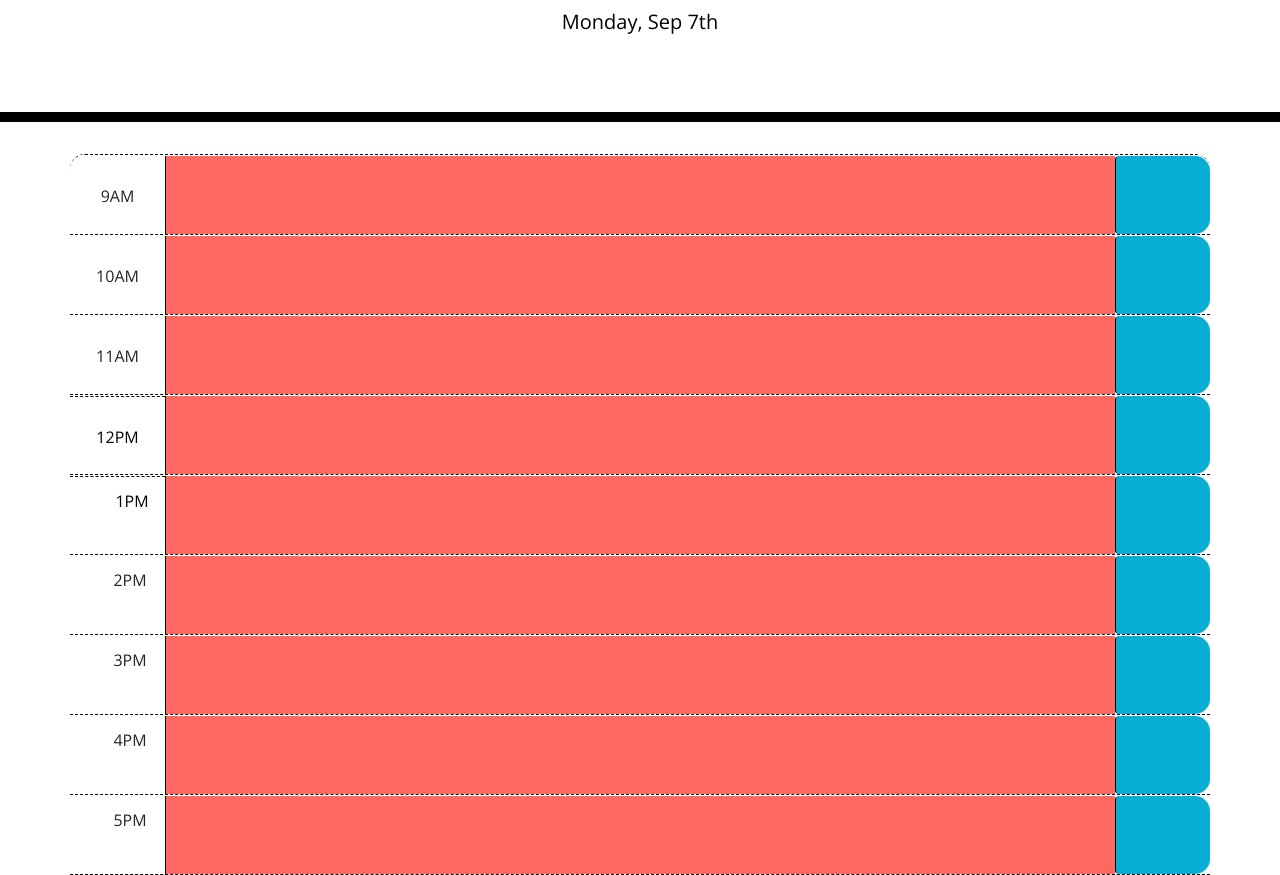
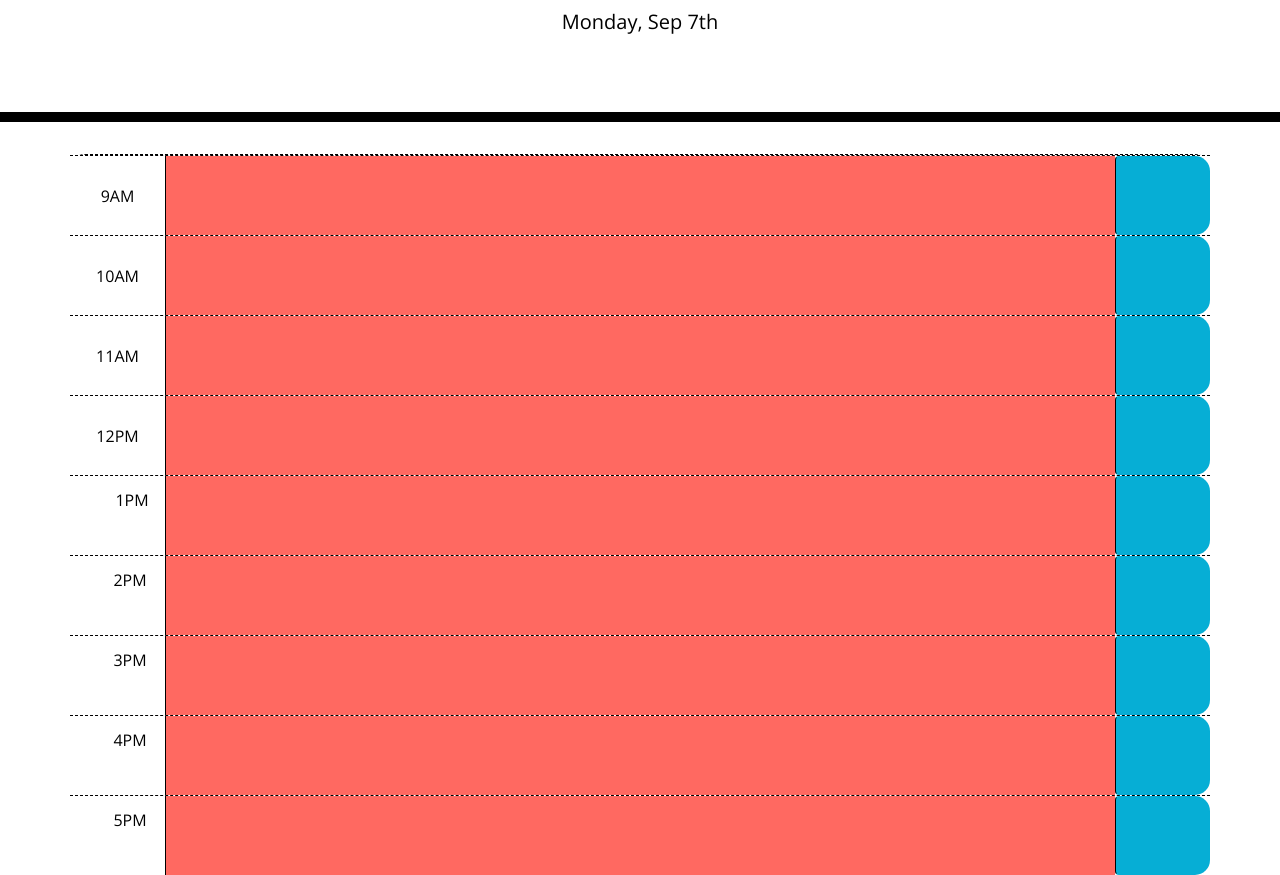
Before and after one commit to km4891/daily-planner, a plain HTML site: page index.html in a window 1280 px wide. Shown: the part 182-1057 px from the top of the page. Drawn offline with nearby package versions, Linux system fonts and the light colour scheme; a web font is replaced by a local one.

Commit message:
updated html

```diff
--- a/index.html
+++ b/index.html
@@ -32,7 +32,7 @@
     </header>
       <!-- Timeblocks go here -->
       <div class="container time-block">
-        <div class="row timeblock ">
+        <div class="row hour">
             <div class="col-1">
               9AM
               </div>
@@ -41,7 +41,7 @@
              class="oi oi-data-transfer-download"></span></button>
         </div>
 
-        <div class="row timeblock ">
+        <div class="row hour">
           <div class="col-1">
             10AM
             </div>
@@ -50,7 +50,7 @@
            class="oi oi-data-transfer-download"></span></button>
       </div>
 
-      <div class="row timeblock ">
+      <div class="row hour">
         <div class="col-1">
           11AM
           </div>
@@ -59,8 +59,8 @@
          class="oi oi-data-transfer-download"></span></button>
     </div>
 
-    <div class="row timeblock ">
-      <div class="col-1 hour">
+    <div class="row hour">
+      <div class="col-1">
         12PM
         </div>
         <textarea id=text12PM class="col-10" name="12"></textarea>
@@ -68,8 +68,8 @@
        class="oi oi-data-transfer-download"></span></button>
     </div>
 
-  <div class="row timeblock ">
-    <div class="col-1 hour">
+  <div class="row hour">
+    <div class="col-1">
        1PM
       </div>
       <textarea id=text1PM class="col-10" name="13"></textarea>
@@ -77,7 +77,7 @@
      class="oi oi-data-transfer-download"></span></button>
   </div>
 
-  <div class="row timeblock ">
+  <div class="row hour">
     <div class="col-1">
       2PM
       </div>
@@ -86,7 +86,7 @@
      class="oi oi-data-transfer-download"></span></button>
   </div>
 
-  <div class="row timeblock ">
+  <div class="row hour">
     <div class="col-1">
       3PM
       </div>
@@ -95,7 +95,7 @@
      class="oi oi-data-transfer-download"></span></button>
   </div>
 
-  <div class="row timeblock ">
+  <div class="row hour">
     <div class="col-1">
       4PM
       </div>
@@ -104,7 +104,7 @@
      class="oi oi-data-transfer-download"></span></button>
   </div>
 
-  <div class="row timeblock ">
+  <div class="row hour">
     <div class="col-1">
       5PM
       </div>
```
